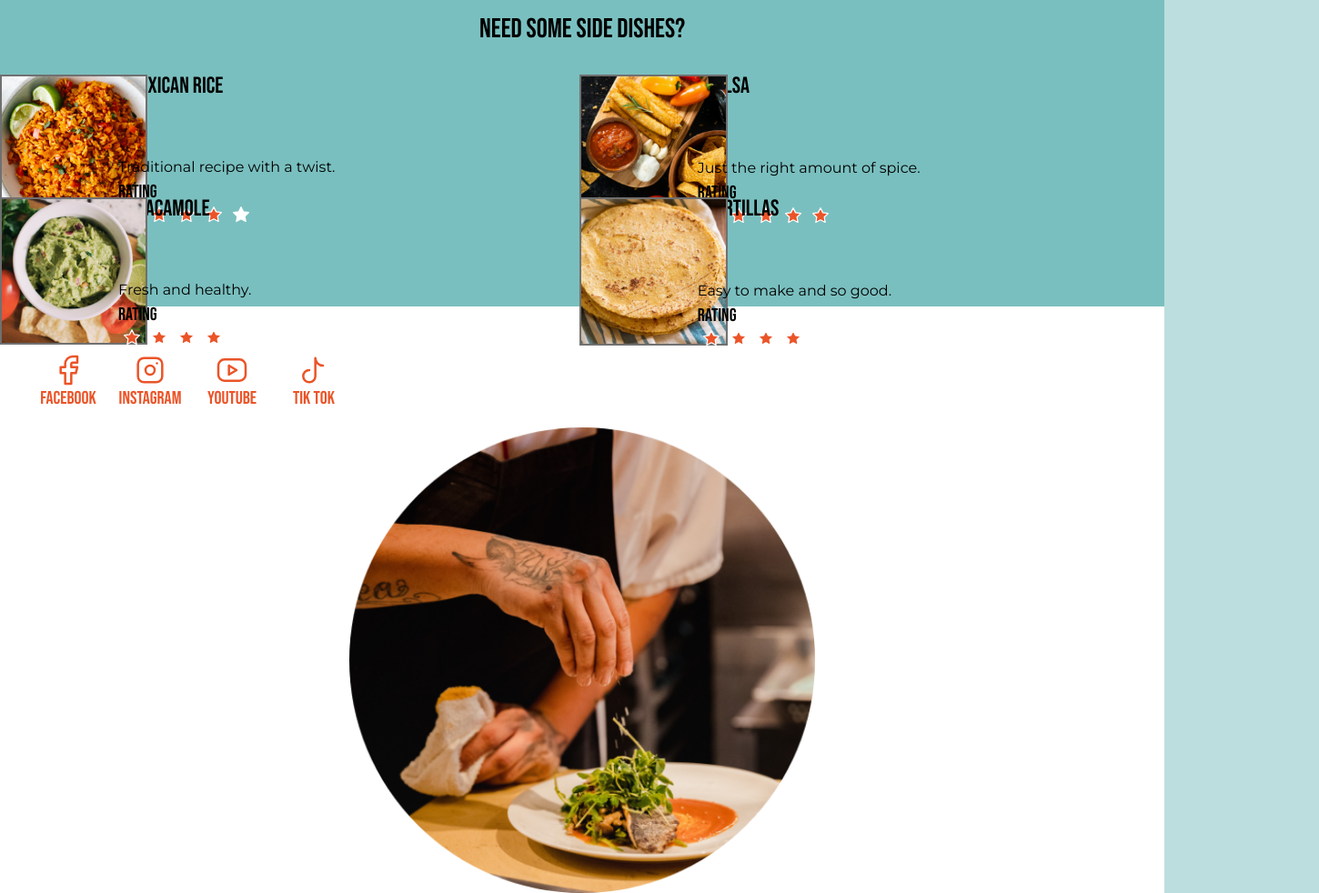
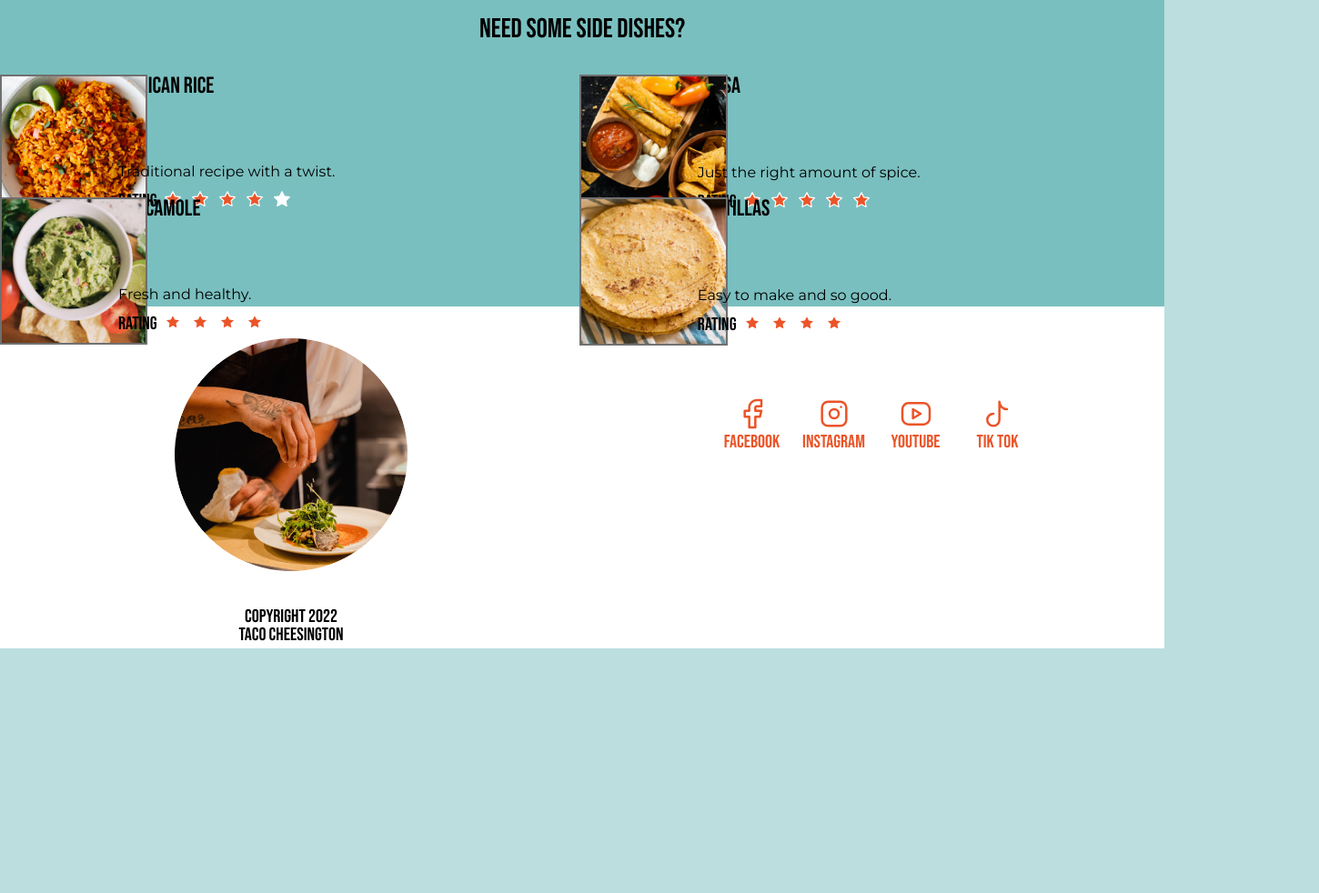
Before and after one commit to csutter2/recipe, a plain HTML site: page index.html in a window 1280 px wide. Shown: the part 1926-2908 px from the top of the page at 91% size, 1450 px wide, since content can reach past the window. After the commit the page ends 2639 px from the top, so only its background shows below. Drawn offline with Linux system fonts and the light colour scheme.

Commit message:
medium screen mostly complete

```diff
--- a/index.html
+++ b/index.html
@@ -307,6 +307,7 @@
             <h2>Connect</h2>
 
             <h3>Social Media Links</h3>
+            <div class="medium_footer">
                 <ul id="social" class="clearfix">
                     <li>
                         <a href="#">
@@ -354,6 +355,7 @@
                     Taco Cheesington</small><br>
                     <img src="Taco-cheesington.png" alt="Person in apron with tattooed arms, decoratively plating a meal with meat in a pool of gravy and topped delicately with vegetables"> <!--(taco-chessington svg) Is this a typo???-->
                 </div>
+            </div>
         </footer>
     </body>
 </html>
--- a/styles.css
+++ b/styles.css
@@ -551,8 +551,19 @@ nav a, nav span {
     #side_dishes section {
         height: 135px;
     }
+    #side_dishes section h3 {
+        margin-left: -10px;
+    }
     #side_dishes figure {
         margin-left: -10px;
+    }
+    #side_dishes p {
+        padding-top: 5px;
+        padding-bottom: 5px;
+    }
+    .stars {
+        left: 170px;
+        top: -127px;
     }
     menu {
         margin-bottom: 0;
@@ -680,6 +691,18 @@ nav a, nav span {
     .menu_links {
         color: #EB5428;
     }
+    .medium_footer {
+        display: grid;
+        grid-template-columns: 1fr 1fr;
+    }
+    #social {
+        margin-left: 3px;
+        margin-top: -117px;
+        order: 4;
+    }
+    footer div {
+        padding-top: 10px;
+    }
 }
 @media screen and (min-width:1280px) {
     body {
```
Lines whose indentation alone changed are shown as unchanged.
